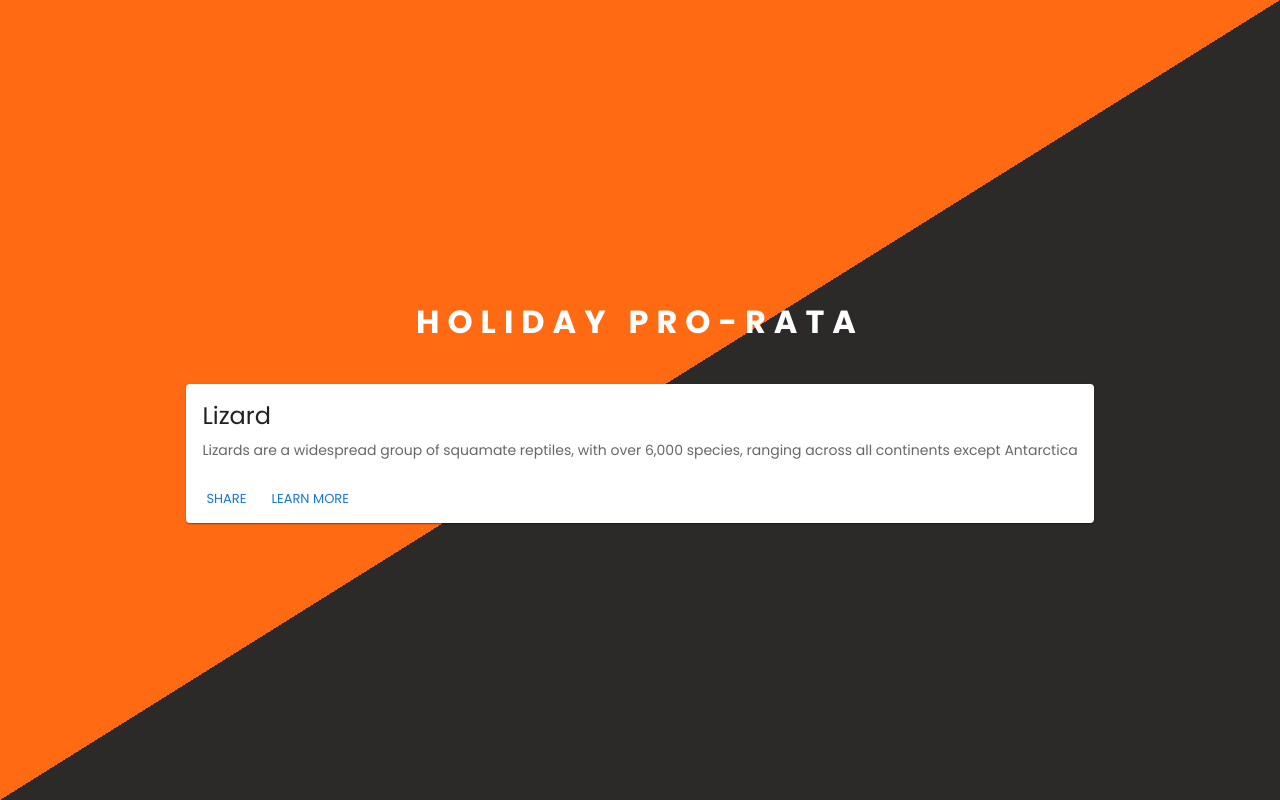
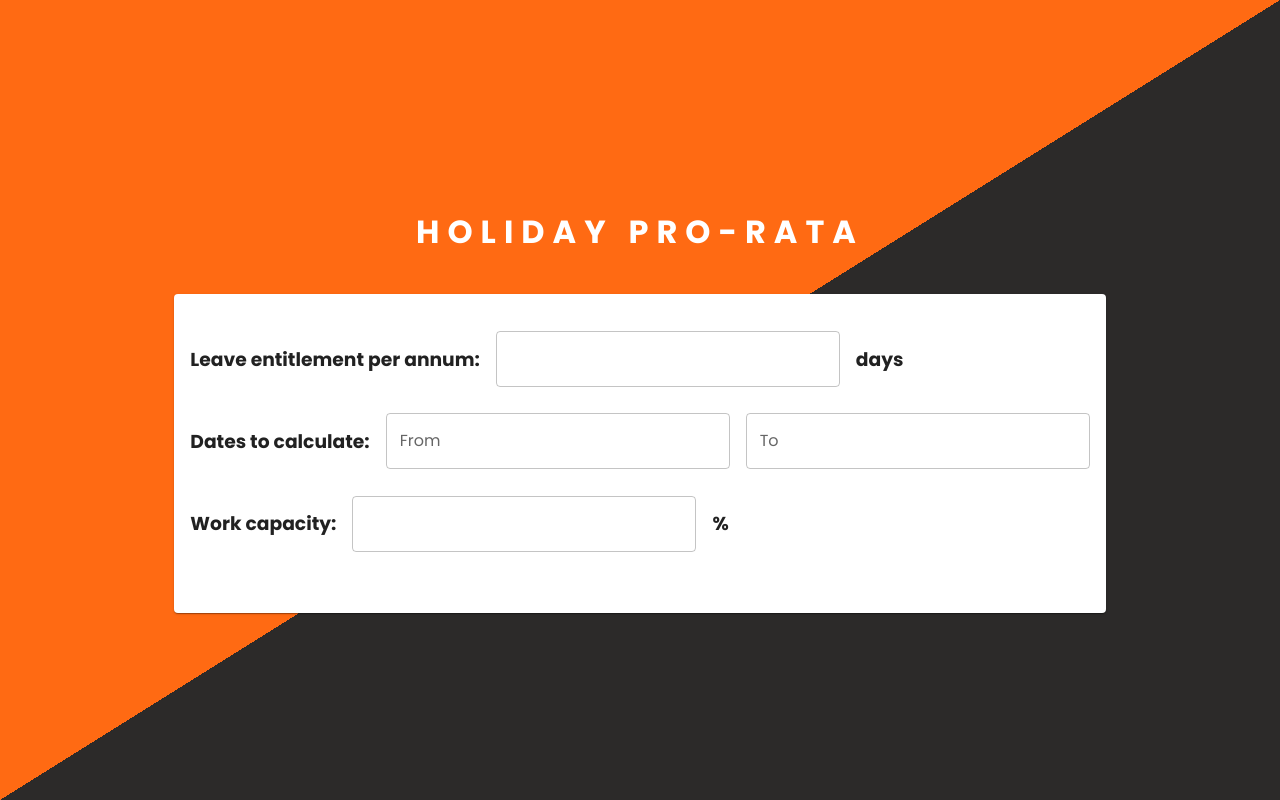
Before and after one commit to MahsinSaifullah/holiday-pro-rata, a React (Vite) app: page / in a window 1280 px wide. Built offline with nearby package versions, Linux system fonts and the light colour scheme.

Commit message:
feat: add form component

```diff
--- a/package.json
+++ b/package.json
@@ -13,6 +13,9 @@
     "@emotion/react": "^11.11.3",
     "@emotion/styled": "^11.11.0",
     "@mui/material": "^5.15.4",
+    "@mui/x-date-pickers": "^6.19.0",
+    "dayjs": "^1.11.10",
+    "moment": "^2.30.1",
     "react": "^18.2.0",
     "react-dom": "^18.2.0"
   },
--- a/src/components/Form.tsx
+++ b/src/components/Form.tsx
@@ -1,26 +1,30 @@
 import Card from '@mui/material/Card';
-import CardActions from '@mui/material/CardActions';
 import CardContent from '@mui/material/CardContent';
-import Button from '@mui/material/Button';
-import Typography from '@mui/material/Typography';
+import TextField from '@mui/material/TextField';
+import { DatePicker } from '@mui/x-date-pickers/DatePicker';
+
 import './form.scss';
 
 export const Form = () => {
   return (
     <Card>
       <CardContent>
-        <Typography gutterBottom variant="h5" component="div">
-          Lizard
-        </Typography>
-        <Typography variant="body2" color="text.secondary">
-          Lizards are a widespread group of squamate reptiles, with over 6,000
-          species, ranging across all continents except Antarctica
-        </Typography>
+        <div className="input-container">
+          <h3>Leave entitlement per annum:</h3>
+          <TextField />
+          <h3>days</h3>
+        </div>
+        <div className="input-container">
+          <h3>Dates to calculate:</h3>
+          <DatePicker label="From" />
+          <DatePicker label="To" />
+        </div>
+        <div className="input-container">
+          <h3>Work capacity:</h3>
+          <TextField />
+          <h3>%</h3>
+        </div>
       </CardContent>
-      <CardActions>
-        <Button size="small">Share</Button>
-        <Button size="small">Learn More</Button>
-      </CardActions>
     </Card>
   );
 };
--- a/src/components/Home.tsx
+++ b/src/components/Home.tsx
@@ -1,4 +1,6 @@
 import { ThemeProvider, createTheme } from '@mui/material/styles';
+import { LocalizationProvider } from '@mui/x-date-pickers/LocalizationProvider';
+import { AdapterDayjs } from '@mui/x-date-pickers/AdapterDayjs';
 import { Form } from './Form';
 import './home.scss';
 
@@ -15,10 +17,12 @@ const THEME = createTheme({
 export const Home = () => {
   return (
     <ThemeProvider theme={THEME}>
-      <main className="home">
-        <h1>HOLIDAY PRO-RATA</h1>
-        <Form />
-      </main>
+      <LocalizationProvider dateAdapter={AdapterDayjs}>
+        <main className="home">
+          <h1>HOLIDAY PRO-RATA</h1>
+          <Form />
+        </main>
+      </LocalizationProvider>
     </ThemeProvider>
   );
 };
--- a/src/components/form.scss
+++ b/src/components/form.scss
@@ -3,4 +3,13 @@
   border-radius: 4px;
   box-shadow: 0 10px 15px -3px rgba(0, 0, 0, 0.1),
     0 4px 6px -2px rgba(0, 0, 0, 0.05);
+  min-width: 600px;
+  padding: 16px 0 16px 0;
+
+  .input-container {
+    display: flex;
+    align-items: center;
+    gap: 16px;
+    margin-bottom: 16px;
+  }
 }
```
Also changed, not shown: 1 other file (tests, documents, lock files or other folders).
